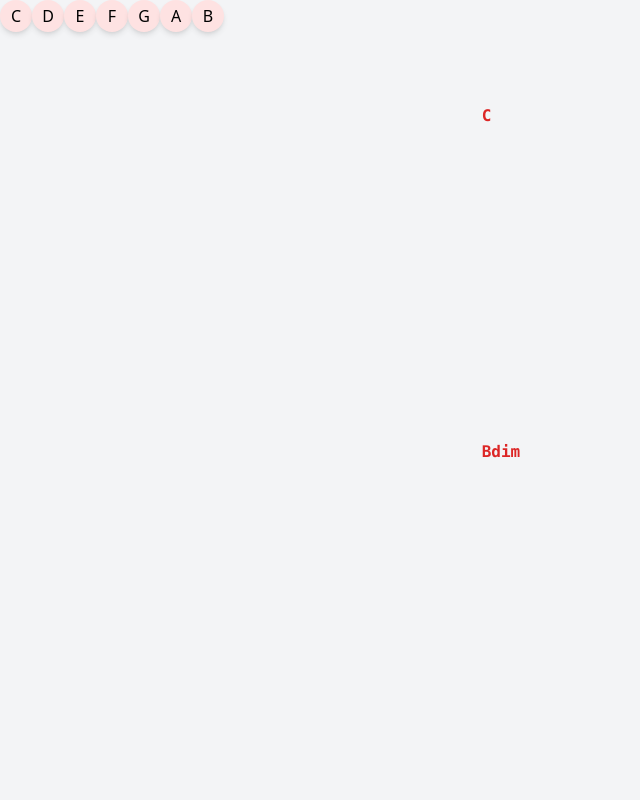
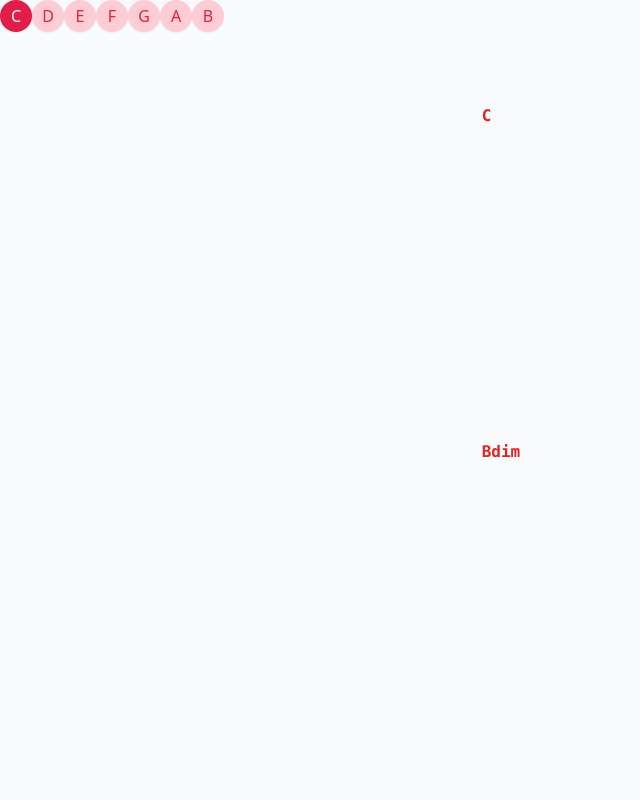
Before and after one commit to thiago-silva-santos/gospeltune, a Nuxt app: page /song-view/101 in a window 1280 px wide. Shown: the top 800 px of the page, without its empty margins (0-640 px from the left). Built offline with nearby package versions, Linux system fonts and the light colour scheme.

Commit message:
Implementa edição na criação de objeto de música

```diff
--- a/assets/css/main.css
+++ b/assets/css/main.css
@@ -3,5 +3,5 @@
 @tailwind utilities;
 
 html, body {
-     @apply bg-gray-100
+     @apply bg-gray-50;
 }
--- a/components/Song.vue
+++ b/components/Song.vue
@@ -5,7 +5,7 @@
                               <template v-for="linha in song" :key="linha">
                                         <span class="flex" >
                                              <template v-for="item in linha.chords">
-                                                  <b class="w-2">{{ tom[item] }}</b>
+                                                  <b class="w-[0.350rem]">{{ tom[item] }}</b>
                                              </template>
                                         </span>
                                    <span class="linha-verso">{{ linha.verse }}</span>
--- a/components/SongsCards.vue
+++ b/components/SongsCards.vue
@@ -9,7 +9,7 @@
             <nuxt-link :to="`/song-view/${item.id}`">
             <!-- Card Item -->
             <div
-              class="flex flex-col gap-4 lg:p-4 md:p-4 sm:p-2 p-2 rounded shadow-lg shadow-gray-200  bg-white duration-300 cursor-pointer">
+              class="flex flex-col gap-4 lg:p-4 md:p-4 sm:p-2 p-2 rounded shadow-lg bg-white duration-300 cursor-pointer">
               <div class="song_number text-center font-bold text-lg">
                 {{ item.numero }}
               </div>
--- a/pages/song.vue
+++ b/pages/edit.vue
@@ -1,15 +1,25 @@
 <template>
   <section class="container flex flex-col items-center m-auto justify-center pt-10">
-    <pre class="flex flex-col justify-center">
-                     <template v-for="linha in song" :key="linha">
+    <pre class="flex flex-col justify-center mb-20">
+                       <!-- <template v-for="linha in song" :key="linha">
                           <b class="mt-4">{{ linha.chords }}</b>
                           <span>{{ linha.verse }}</span>
-                     </template>
-      </pre>
+                     </template> -->
 
-    <div class="pt-20">
+                       <template v-for="linha in song" :key="linha">
+                                          <span class="flex" >
+                                               <template v-for="item in linha.chords">
+                                                    <b class="w-[0.350rem]">{{ item }}</b>
+                                               </template>
+                                          </span>
+                                     <span class="linha-verso">{{ linha.verse }}</span>
+                                </template>
+        </pre>
+    <textarea ref="textArea" class="p-4 bg-slate-200 w-full h-[500px]" @change="teste" />
+
+    <!-- <div class="pt-20">
       <input type="file" ref="fileInput" @change="selecionarArquivo">
-    </div>
+    </div> -->
     <div class="pt-20">
       <button @click="limpar">CLIQUE PARA LIMPAR</button>
     </div>
@@ -31,11 +41,9 @@ export default {
 
     createSong(song) {
       const lines = song.split("\n");
-
       const result = [];
-
       for (let i = 0; i < lines.length; i += 2) {
-        const chords = lines[i].trim().replace(/(\S+)/g, '$1');
+        const chords = lines[i].split(" ");
         const verse = (i === lines.length - 1) ? chords : lines[i + 1].trim();
         result.push({ chords, verse });
       }
@@ -56,10 +64,13 @@ export default {
 
     limpar() {
       this.song = {},
-        this.arquivo = null
-      this.$refs.fileInput.value = ''
+        //this.$refs.fileInput.value = ''
+        this.$refs.textArea.value = ''
+    },
+    teste(e) {
+      console.log(e.target.value)
+      this.song = this.createSong(e.target.value)
     }
-
   },
 
 
@@ -75,4 +86,8 @@ export default {
   height: 24px;
   @apply text-red-600;
 }
+
+b:not(:empty) {
+  @apply w-fit;
+}
 </style>
--- a/pages/song-view/[id].vue
+++ b/pages/song-view/[id].vue
@@ -3,13 +3,20 @@
 
           <div class="w-full flex justify-center mt-10">
                <div class="button_container flex gap-6">
-                    <button class="tom_button" @click="changeTom('C')"> C </button>
-                    <button class="tom_button" @click="changeTom('D')"> D </button>
-                    <button class="tom_button" @click="changeTom('E')"> E </button>
-                    <button class="tom_button" @click="changeTom('F')"> F </button>
-                    <button class="tom_button" @click="changeTom('G')"> G </button>
-                    <button class="tom_button" @click="changeTom('A')"> A </button>
-                    <button class="tom_button" @click="changeTom('B')"> B </button>
+                    <button :class="[this.tonalidadeAtual === 'C' ? 'tom_button active' : 'tom_button']"
+                         @click="changeTom('C')"> C </button>
+                    <button :class="[this.tonalidadeAtual === 'D' ? 'tom_button active' : 'tom_button']"
+                         @click="changeTom('D')"> D </button>
+                    <button :class="[this.tonalidadeAtual === 'E' ? 'tom_button active' : 'tom_button']"
+                         @click="changeTom('E')"> E </button>
+                    <button :class="[this.tonalidadeAtual === 'F' ? 'tom_button active' : 'tom_button']"
+                         @click="changeTom('F')"> F </button>
+                    <button :class="[this.tonalidadeAtual === 'G' ? 'tom_button active' : 'tom_button']"
+                         @click="changeTom('G')"> G </button>
+                    <button :class="[this.tonalidadeAtual === 'A' ? 'tom_button active' : 'tom_button']"
+                         @click="changeTom('A')"> A </button>
+                    <button :class="[this.tonalidadeAtual === 'B' ? 'tom_button active' : 'tom_button']"
+                         @click="changeTom('B')"> B </button>
                </div>
           </div>
           <Song :song="corinho" :tonalidade="tonalidadeAtual"></Song>
@@ -48,12 +55,13 @@ export default {
 </script>
 <style scoped>
 .tom_button {
-     @apply rounded-full shadow-md bg-red-100 w-8 h-8 text-black
+     @apply rounded-full shadow-sm w-8 h-8 text-rose-600 bg-rose-200
 }
-
+.active {
+     @apply bg-rose-600 text-white
+}
 @media (max-width: 400px) {
      .button_container {
-          @apply gap-4
+          @apply gap-2
      }
-}
-</style>
+}</style>
```
